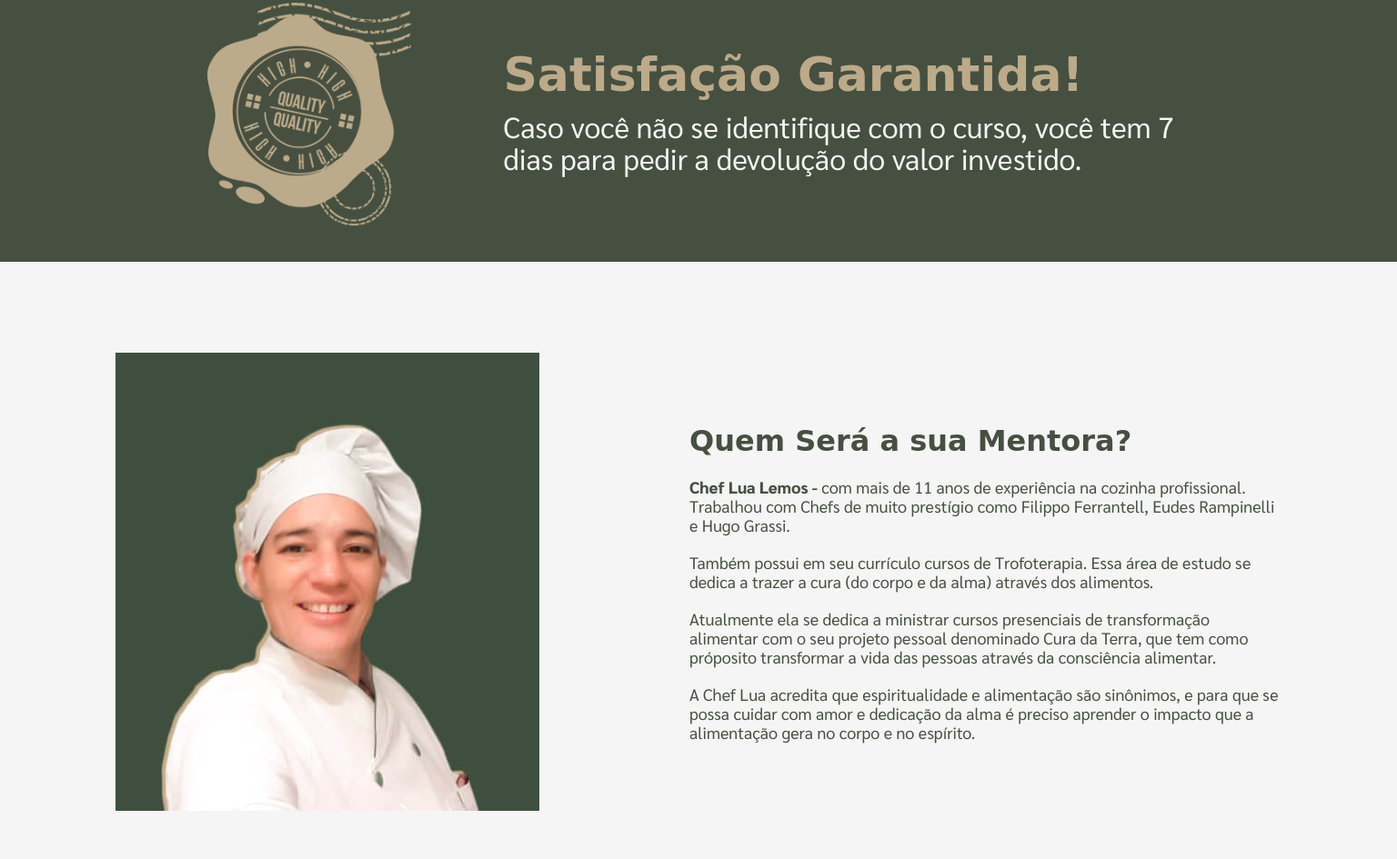
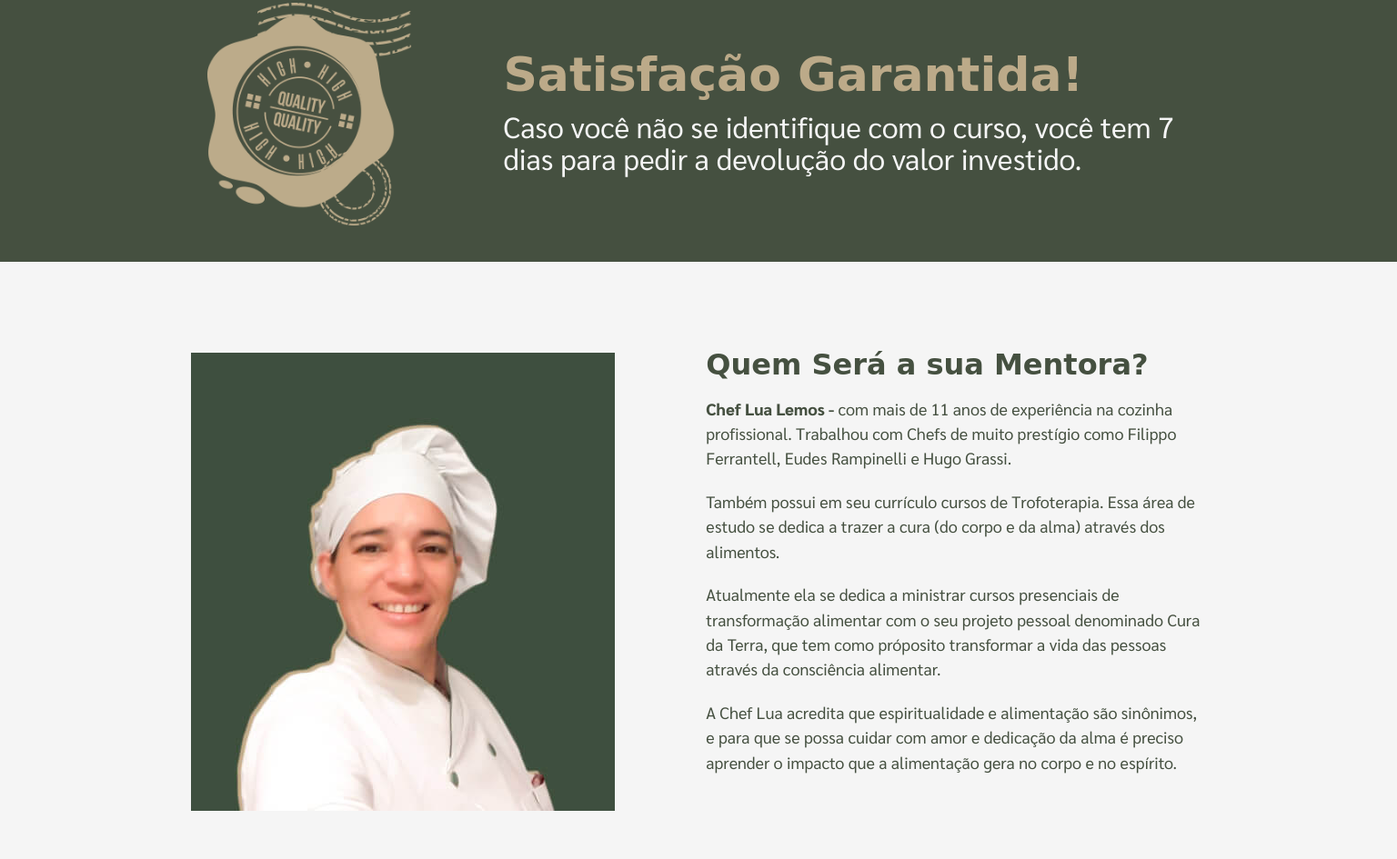
Before and after one commit to lsmescolotto/cura_da_terra, a plain HTML site: page index.html in a window 1536 px wide. Shown: the part 5199-6144 px from the top of the page at 91% size. Drawn offline with nearby package versions, Linux system fonts and the light colour scheme; a web font is replaced by a local one.

Commit message:
style: desktop section eight responsiveness

```diff
--- a/assets/styles/style.css
+++ b/assets/styles/style.css
@@ -889,4 +889,20 @@ footer img {
     justify-content: center;
     gap: 100px;
   }
+
+  /* EIGHTH SECTION */
+  .eighthSection {
+    align-items: flex-start;
+    justify-content: center;
+    gap: 100px;
+  }
+
+  .eighthSection div {
+    width: 38%;
+  }
+
+  .eighthSection h3,
+  .eighthSection p {
+    line-height: 27.43px;
+  }
 }
```
